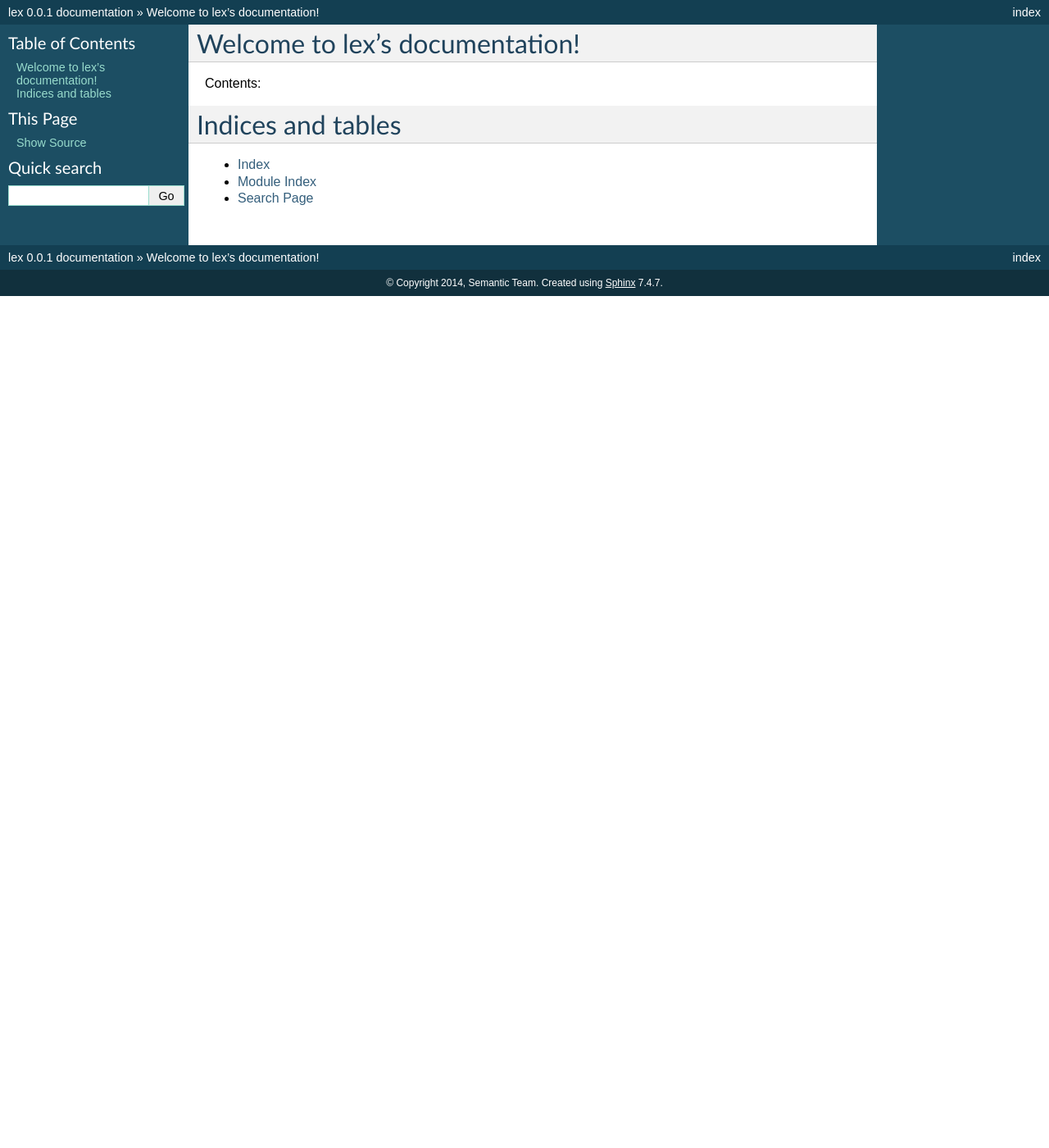
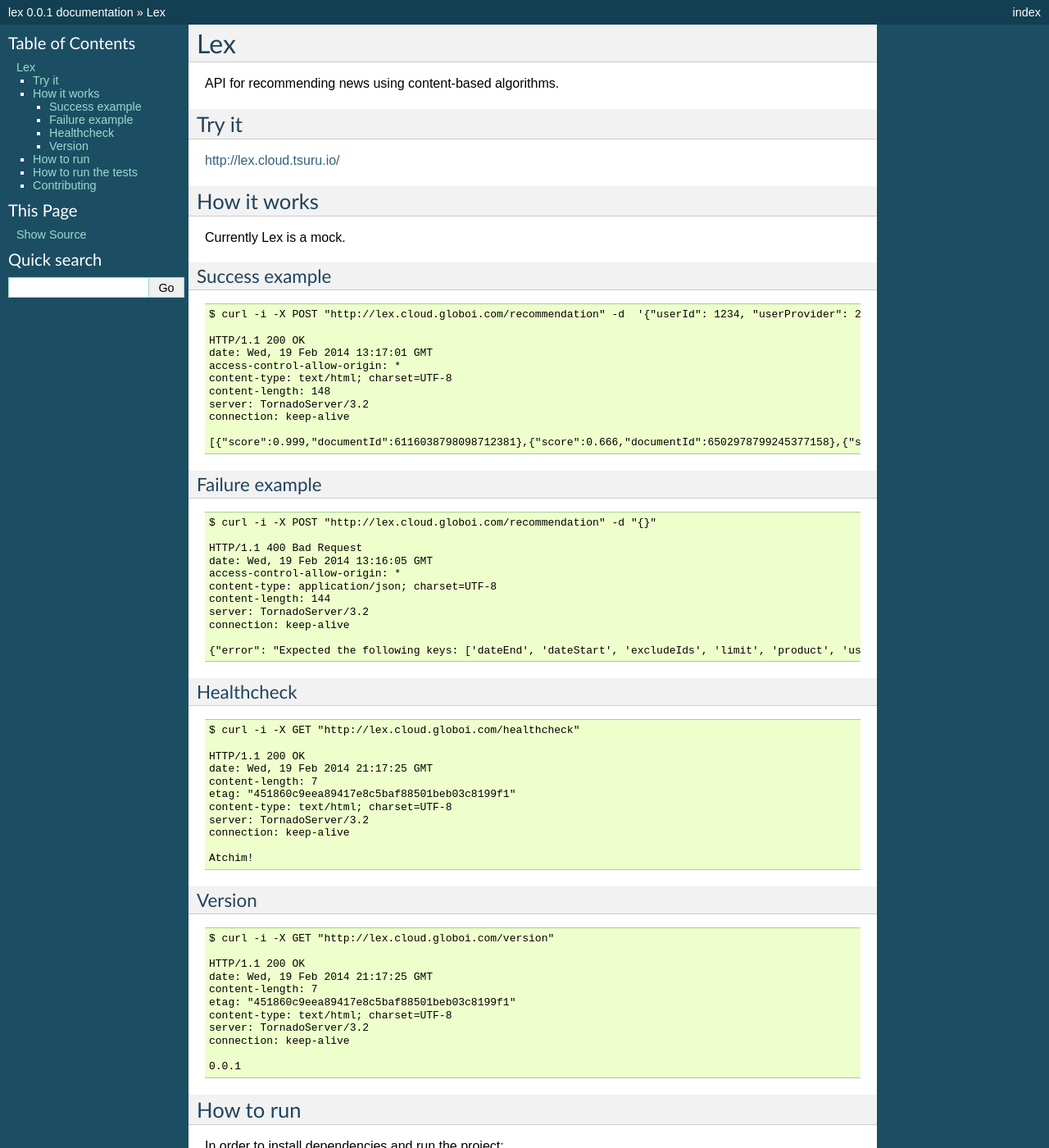
Before and after one commit to tatiana/tornado_api, a Sphinx documentation site: the page built from docs/source/index.rst, in a window 1280 px wide and 1400 px high. Shown: the whole window at 82% size. Built offline with Sphinx 7.4.7, drawn with Linux system fonts in a browser that asks for light colours; some of the changed text lies outside the part shown.

Commit message:
Add dynamic version to docs and resources '/' and '/version'

```diff
--- a/README.rst
+++ b/README.rst
@@ -1,33 +1,25 @@
 Lex
-======
+===
 
 API for recommending news using content-based algorithms.
 
 
-How to run
-----------
+Try it
+------
 
-In order to install dependencies and run the project: ::
-
-    make setup
-    make run
-
-
-Check if service is running: ::
-
-    curl http://lex.cloud.globoi.com/healthcheck
-
-Is supposed to return ::
-
-    Atchim!
+http://lex.cloud.tsuru.io/
 
 
 How it works
 ------------
 
-Currently Lex is simply a mock.
+Currently Lex is a mock.
 
-Success example: ::
+
+Success example
+...............
+
+::
 
     $ curl -i -X POST "http://lex.cloud.globoi.com/recommendation" -d  '{"userId": 1234, "userProvider": 2, "excludeIds": [123,5235,123], "dateStart": "1997-07-16T19:20:30.45+01:00", "dateEnd": "1997-07-16T19:20:30.45+01:00", "product":  "mobile", "limit": 2}'
 
@@ -41,7 +33,11 @@ Success example: ::
 
     [{"score":0.999,"documentId":6116038798098712381},{"score":0.666,"documentId":6502978799245377158},{"score":0.333,"documentId":5412347350701788586}]
 
-Failure example: ::
+
+Failure example
+...............
+
+::
 
     $ curl -i -X POST "http://lex.cloud.globoi.com/recommendation" -d "{}"
 
@@ -56,33 +52,72 @@ Failure example: ::
     {"error": "Expected the following keys: ['dateEnd', 'dateStart', 'excludeIds', 'limit', 'product', 'userId', 'userProvider'], but received: []"}(venus3)tati@tuxy ~/semrec/venus (master)
 
 
+Healthcheck
+...........
+
+::
+
+    $ curl -i -X GET "http://lex.cloud.globoi.com/healthcheck"
+
+    HTTP/1.1 200 OK
+    date: Wed, 19 Feb 2014 21:17:25 GMT
+    content-length: 7
+    etag: "451860c9eea89417e8c5baf88501beb03c8199f1"
+    content-type: text/html; charset=UTF-8
+    server: TornadoServer/3.2
+    connection: keep-alive
+
+    Atchim!
+
+
+Version
+.......
+
+::
+
+    $ curl -i -X GET "http://lex.cloud.globoi.com/version"
+
+    HTTP/1.1 200 OK
+    date: Wed, 19 Feb 2014 21:17:25 GMT
+    content-length: 7
+    etag: "451860c9eea89417e8c5baf88501beb03c8199f1"
+    content-type: text/html; charset=UTF-8
+    server: TornadoServer/3.2
+    connection: keep-alive
+
+    0.0.1
+
+How to run
+----------
+
+In order to install dependencies and run the project: ::
+
+    make setup
+    make run
+
+
+Check if service is running: ::
+
+    curl http://0.0.0.0:8888/healthcheck
+
+Is supposed to return ::
+
+    Atchim!
+
+
 How to run the tests
 --------------------
 
-::
+We try hard to keep coverage to 100%, using unit tests whenever possible: ::
+
     make tests
 
-We try hard to keep coverage to 100%, using unit tests whenever possible.
 
 Contributing
 ------------
 
-Check if the style of the code is as expected:
+Check if the style of the code is as expected: ::
 
-::
     make style
 
 And don't forget to provide tests in your patch! ;)
-
-
-Compatibility
--------------
-
-::
-    TODO
-
-License
--------
-
-::
-    TODO
--- a/docs/source/conf.py
+++ b/docs/source/conf.py
@@ -19,6 +19,8 @@ import os
 # add these directories to sys.path here. If the directory is relative to the
 # documentation root, use os.path.abspath to make it absolute, like shown here.
 #sys.path.insert(0, os.path.abspath('.'))
+sys.path.insert(0, os.path.abspath('../../src'))
+import lex
 
 # -- General configuration ------------------------------------------------
 
@@ -51,9 +53,9 @@ copyright = u'2014, Semantic Team'
 # built documents.
 #
 # The short X.Y version.
-version = '0.0.1'
+version = lex.__version__
 # The full version, including alpha/beta/rc tags.
-release = '0.0.1'
+release = lex.__version__
 
 # The language for content autogenerated by Sphinx. Refer to documentation
 # for a list of supported languages.
--- a/docs/source/index.rst
+++ b/docs/source/index.rst
@@ -3,19 +3,7 @@
    You can adapt this file completely to your liking, but it should at least
    contain the root `toctree` directive.
 
-Welcome to lex's documentation!
-===============================
-
-Contents:
-
 .. toctree::
    :maxdepth: 2
 
-
-
-Indices and tables
-==================
-
-* :ref:`genindex`
-* :ref:`modindex`
-* :ref:`search`
+.. include :: ../../README.rst
--- a/src/lex/__init__.py
+++ b/src/lex/__init__.py
@@ -1,3 +1,4 @@
 """
 API for recommending news using content-based algorithms.
 """
+__version__ = "0.0.1"
```
Also changed, not shown: 4 other files.
